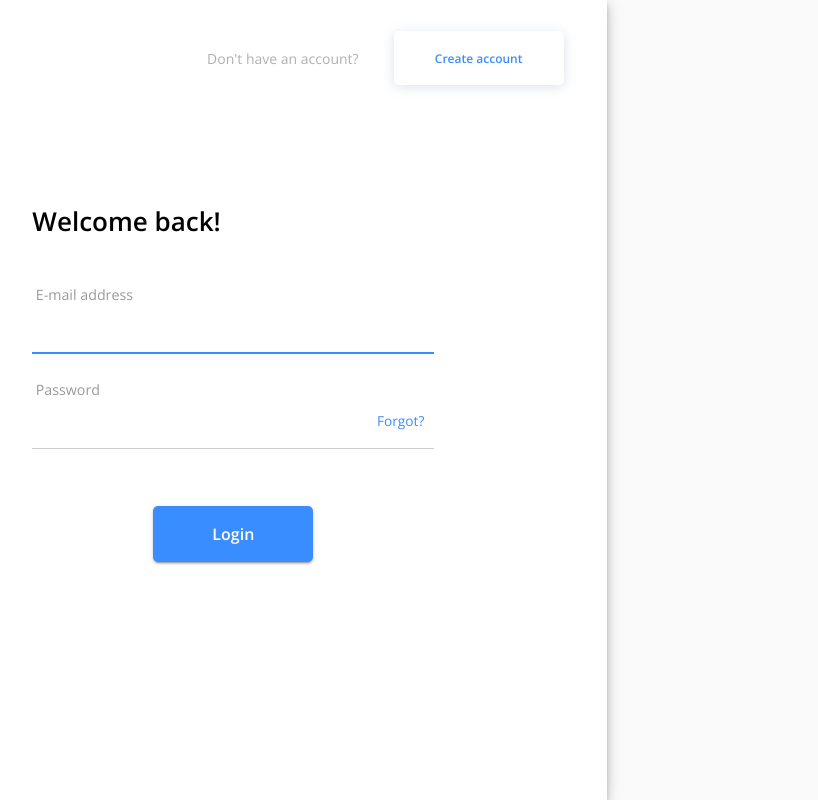
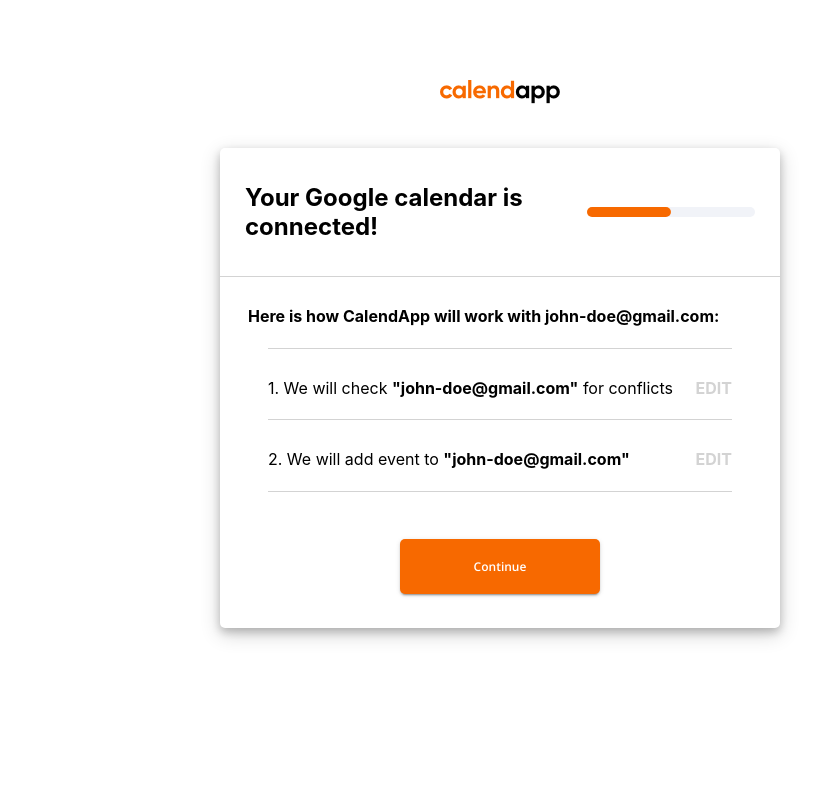
Before and after one commit to hatchways/team-long-john, a React (Create React App) app in the folder client/: page /confirm in a window 1280 px wide. Before the commit this address led to /login. Shown: the whole page, without its empty margins (140-958 px from the left). Built offline with nearby package versions, Linux system fonts and the light colour scheme.

Commit message:
Updated styling for the onboarding pages and created availability page

```diff
--- a/client/src/App.tsx
+++ b/client/src/App.tsx
@@ -5,8 +5,9 @@
 import Signup from './pages/SignUp/SignUp';
 import Dashboard from './pages/Dashboard/Dashboard';
 
-import ProfileSettings from './pages/Onboarding/ProfileSettings';
-import Availability from './pages/Onboarding/Availability';
+import ProfileSettings from './pages/Onboarding/ProfileSettings/ProfileSettings';
+import Confirm from './pages/Onboarding/Confirm/Confirm';
+import Availability from './pages/Onboarding/Availability/Availability';
 
 import { AuthProvider } from './context/useAuthContext';
 import { SocketProvider } from './context/useSocketContext';
@@ -27,6 +28,7 @@
             <Dashboard />
           </Route>
           <Route exact path="/profile_settings" component={ProfileSettings} />
+          <Route exact path="/confirm" component={Confirm} />
           <Route exact path="/availability" component={Availability} />
           <Route path="*">
             <Redirect to="/login" />
--- a/client/src/pages/Onboarding/Availability.tsx
+++ /dev/null
@@ -1,38 +0,0 @@
-import React from 'react';
-import {
-  Box,
-  InputAdornment,
-  InputLabel,
-  OutlinedInput,
-  Select,
-  MenuItem,
-  FormControl,
-  Button,
-} from '@material-ui/core/';
-
-import CalendAppLogo from '../../components/CalendAppLogo/CalendAppLogo';
-import OnboardingHeader from './OnboardingHeader/OnboardingHeader';
-import useStyles from './useStyles';
-
-const Availability = (): JSX.Element => {
-  const classes = useStyles();
-
-  return (
-    <Box mt={5} className={classes.page}>
-      <CalendAppLogo />
-      <Box className={classes.box}>
-        <div>
-          <OnboardingHeader headerText="Your Google calendar is connected!" progressValue={50} />
-          <Box mt={5} className={classes.form}></Box>
-        </div>
-        <Box mb={3} className={classes.buttonBox}>
-          <Button variant="contained" className={classes.finish}>
-            Continue
-          </Button>
-        </Box>
-      </Box>
-    </Box>
-  );
-};
-
-export default Availability;
--- /dev/null
+++ b/client/src/pages/Onboarding/Availability/Availability.tsx
@@ -0,0 +1,43 @@
+import React from 'react';
+import { Box, Button } from '@material-ui/core/';
+
+import CalendAppLogo from '../../../components/CalendAppLogo/CalendAppLogo';
+import OnboardingHeader from '../OnboardingHeader/OnboardingHeader';
+import useStyles from './useStyles';
+
+const Availability = (): JSX.Element => {
+  const classes = useStyles();
+
+  return (
+    <Box mt={5} className={classes.page}>
+      <CalendAppLogo />
+      <Box className={classes.formBox}>
+        <OnboardingHeader headerText="Your Google calendar is connected!" progressValue={50} />
+        <Box className={classes.formItemsBox}>
+          <Box mx={6} my={1} className={classes.formItem}>
+            <h4 style={{ marginLeft: '-20px' }}>Here is how CalendApp will work with john-doe@gmail.com:</h4>
+          </Box>
+          <Box mx={6} mb={1} className={classes.formItem}>
+            <p>
+              1. We will check <b>{'"john-doe@gmail.com"'}</b> for conflicts
+            </p>
+            <h4 style={{ color: 'lightgrey', cursor: 'pointer' }}>EDIT</h4>
+          </Box>
+          <Box mx={6} mb={1} className={classes.formItem}>
+            <p>
+              2. We will add event to <b>{'"john-doe@gmail.com"'}</b>
+            </p>
+            <h4 style={{ color: 'lightgrey', cursor: 'pointer' }}>EDIT</h4>
+          </Box>
+        </Box>
+        <Box mb={3} className={classes.buttonBox}>
+          <Button variant="contained" className={classes.finish}>
+            Continue
+          </Button>
+        </Box>
+      </Box>
+    </Box>
+  );
+};
+
+export default Availability;
--- a/client/src/pages/Onboarding/useStyles.ts
+++ b/client/src/pages/Onboarding/Availability/useStyles.ts
@@ -3,30 +3,31 @@
 
 const useStyles = makeStyles(() => ({
   page: {
-    width: '100vw',
-    height: '100vh',
+    height: '100%',
+    width: '100%',
     display: 'flex',
     flexDirection: 'column',
     alignItems: 'center',
   },
-  box: {
+  formBox: {
     borderRadius: 5,
     height: '60vh',
     width: '70vh',
     boxShadow: '0 4px 8px 0 rgba(0, 0, 0, 0.2), 0 6px 20px 0 rgba(0, 0, 0, 0.19)',
     display: 'flex',
     flexDirection: 'column',
-    justifyContent: 'space-between',
     alignItems: 'center',
   },
-  form: {
-    display: 'flex',
-    flexDirection: 'column',
+  formItemsBox: {
+    width: '100%',
+    height: '100%',
+    borderTop: '1px solid lightgrey',
   },
-  inputBox: {
+  formItem: {
     display: 'flex',
     alignItems: 'center',
     justifyContent: 'space-between',
+    borderBottom: '1px solid lightgrey',
   },
   buttonBox: {
     display: 'flex',
@@ -39,12 +40,6 @@
     width: '200px',
     marginBottom: '10px',
   },
-  setUpLater: {
-    color: 'lightgray',
-    height: '55px',
-    width: '200px',
-    marginBottom: '10px',
-  },
 }));
 
 export default useStyles;
--- /dev/null
+++ b/client/src/pages/Onboarding/Confirm/Confirm.tsx
@@ -0,0 +1,43 @@
+import React from 'react';
+import { Box, Button } from '@material-ui/core/';
+
+import CalendAppLogo from '../../../components/CalendAppLogo/CalendAppLogo';
+import OnboardingHeader from '../OnboardingHeader/OnboardingHeader';
+import useStyles from './useStyles';
+
+const Availability = (): JSX.Element => {
+  const classes = useStyles();
+
+  return (
+    <Box mt={5} className={classes.page}>
+      <CalendAppLogo />
+      <Box className={classes.formBox}>
+        <OnboardingHeader headerText="Your Google calendar is connected!" progressValue={50} />
+        <Box className={classes.formItemsBox}>
+          <Box mx={6} my={1} className={classes.formItem}>
+            <h4 style={{ marginLeft: '-20px' }}>Here is how CalendApp will work with john-doe@gmail.com:</h4>
+          </Box>
+          <Box mx={6} mb={1} className={classes.formItem}>
+            <p>
+              1. We will check <b>{'"john-doe@gmail.com"'}</b> for conflicts
+            </p>
+            <h4 style={{ color: 'lightgrey', cursor: 'pointer' }}>EDIT</h4>
+          </Box>
+          <Box mx={6} mb={1} className={classes.formItem}>
+            <p>
+              2. We will add event to <b>{'"john-doe@gmail.com"'}</b>
+            </p>
+            <h4 style={{ color: 'lightgrey', cursor: 'pointer' }}>EDIT</h4>
+          </Box>
+        </Box>
+        <Box mb={3} className={classes.buttonBox}>
+          <Button variant="contained" className={classes.finish}>
+            Continue
+          </Button>
+        </Box>
+      </Box>
+    </Box>
+  );
+};
+
+export default Availability;
--- /dev/null
+++ b/client/src/pages/Onboarding/Confirm/useStyles.ts
@@ -0,0 +1,45 @@
+import { makeStyles } from '@material-ui/core/styles';
+import { findByLabelText } from '@testing-library/react';
+
+const useStyles = makeStyles(() => ({
+  page: {
+    height: '100%',
+    width: '100%',
+    display: 'flex',
+    flexDirection: 'column',
+    alignItems: 'center',
+  },
+  formBox: {
+    borderRadius: 5,
+    height: '60vh',
+    width: '70vh',
+    boxShadow: '0 4px 8px 0 rgba(0, 0, 0, 0.2), 0 6px 20px 0 rgba(0, 0, 0, 0.19)',
+    display: 'flex',
+    flexDirection: 'column',
+    alignItems: 'center',
+  },
+  formItemsBox: {
+    width: '100%',
+    height: '100%',
+    borderTop: '1px solid lightgrey',
+  },
+  formItem: {
+    display: 'flex',
+    alignItems: 'center',
+    justifyContent: 'space-between',
+    borderBottom: '1px solid lightgrey',
+  },
+  buttonBox: {
+    display: 'flex',
+    flexDirection: 'column',
+  },
+  finish: {
+    color: 'white',
+    backgroundColor: '#F76900',
+    height: '55px',
+    width: '200px',
+    marginBottom: '10px',
+  },
+}));
+
+export default useStyles;
--- a/client/src/pages/Onboarding/OnboardingHeader/OnboardingHeader.tsx
+++ b/client/src/pages/Onboarding/OnboardingHeader/OnboardingHeader.tsx
@@ -1,4 +1,4 @@
-import { LinearProgress, withStyles } from '@material-ui/core/';
+import { Box, LinearProgress, withStyles } from '@material-ui/core/';
 
 import useStyles from './useStyles';
 
@@ -26,10 +26,10 @@
   const classes = useStyles();
 
   return (
-    <div className={classes.container}>
-      <h2>{headerText}</h2>
-      <BorderLinearProgress variant="determinate" value={progressValue} />
-    </div>
+    <Box className={classes.container}>
+      <h2 className={classes.item}>{headerText}</h2>
+      <BorderLinearProgress className={classes.item} variant="determinate" value={progressValue} />
+    </Box>
   );
 };
 
--- a/client/src/pages/Onboarding/OnboardingHeader/useStyles.ts
+++ b/client/src/pages/Onboarding/OnboardingHeader/useStyles.ts
@@ -2,11 +2,13 @@
 
 const useStyles = makeStyles(() => ({
   container: {
+    width: '100%',
     display: 'flex',
     justifyContent: 'space-between',
     alignItems: 'center',
-    padding: '20px 30px',
-    borderBottom: '1px solid #f1f3f8',
+  },
+  item: {
+    margin: '35px 25px',
   },
 }));
 
--- a/client/src/pages/Onboarding/ProfileSettings.tsx
+++ b/client/src/pages/Onboarding/ProfileSettings/ProfileSettings.tsx
@@ -12,8 +12,8 @@
   Button,
 } from '@material-ui/core/';
 
-import CalendAppLogo from '../../components/CalendAppLogo/CalendAppLogo';
-import OnboardingHeader from './OnboardingHeader/OnboardingHeader';
+import CalendAppLogo from '../../../components/CalendAppLogo/CalendAppLogo';
+import OnboardingHeader from '../OnboardingHeader/OnboardingHeader';
 import useStyles from './useStyles';
 
 interface TimeZone {
@@ -61,11 +61,10 @@
   return (
     <Box mt={5} className={classes.page}>
       <CalendAppLogo />
-      <Box className={classes.box}>
-        <div>
+      <Box className={classes.formBox}>
         <OnboardingHeader headerText="Welcome to CalendApp!" progressValue={25} />
-          <Box mt={5} className={classes.form}>
-            <Box mb={3} mx={10} className={classes.inputBox}>
+        <Box className={classes.formItemsBox}>
+          <Box mt={5} mb={2} mx={10} className={classes.formItem}>
             <h4 style={{ marginRight: '15px' }}>Create your CalendApp URL:</h4>
             <FormControl>
               <OutlinedInput
@@ -77,14 +76,13 @@
               />
             </FormControl>
           </Box>
-            <Box mb={2} mx={10} className={classes.inputBox}>
+          <Box mb={2} mx={10} className={classes.formItem}>
             <h4>Select your time zone:</h4>
             <FormControl style={{ minWidth: '35%' }} variant="outlined">
               <Select defaultValue="">{renderTimeZones}</Select>
             </FormControl>
           </Box>
         </Box>
-        </div>
         <Box mb={3} className={classes.buttonBox}>
           <Button variant="contained" className={classes.finish}>
             Continue
--- /dev/null
+++ b/client/src/pages/Onboarding/ProfileSettings/useStyles.ts
@@ -0,0 +1,52 @@
+import { makeStyles } from '@material-ui/core/styles';
+
+const useStyles = makeStyles(() => ({
+  page: {
+    height: '100%',
+    width: '100%',
+    display: 'flex',
+    flexDirection: 'column',
+    alignItems: 'center',
+  },
+  formBox: {
+    borderRadius: 5,
+    height: '60vh',
+    width: '70vh',
+    boxShadow: '0 4px 8px 0 rgba(0, 0, 0, 0.2), 0 6px 20px 0 rgba(0, 0, 0, 0.19)',
+    display: 'flex',
+    flexDirection: 'column',
+    alignItems: 'center',
+  },
+  formItemsBox: {
+    width: '100%',
+    height: '100%',
+    borderTop: '1px solid lightgrey',
+    display: 'flex',
+    flexDirection: 'column',
+    alignItems: 'space-apart',
+  },
+  formItem: {
+    display: 'flex',
+    alignItems: 'center',
+    justifyContent: 'space-between',
+  },
+  buttonBox: {
+    display: 'flex',
+    flexDirection: 'column',
+  },
+  finish: {
+    color: 'white',
+    backgroundColor: '#F76900',
+    height: '55px',
+    width: '200px',
+    marginBottom: '10px',
+  },
+  setUpLater: {
+    color: 'lightgray',
+    height: '55px',
+    width: '200px',
+    marginBottom: '10px',
+  },
+}));
+
+export default useStyles;
```
Lines whose indentation alone changed are shown as unchanged.
